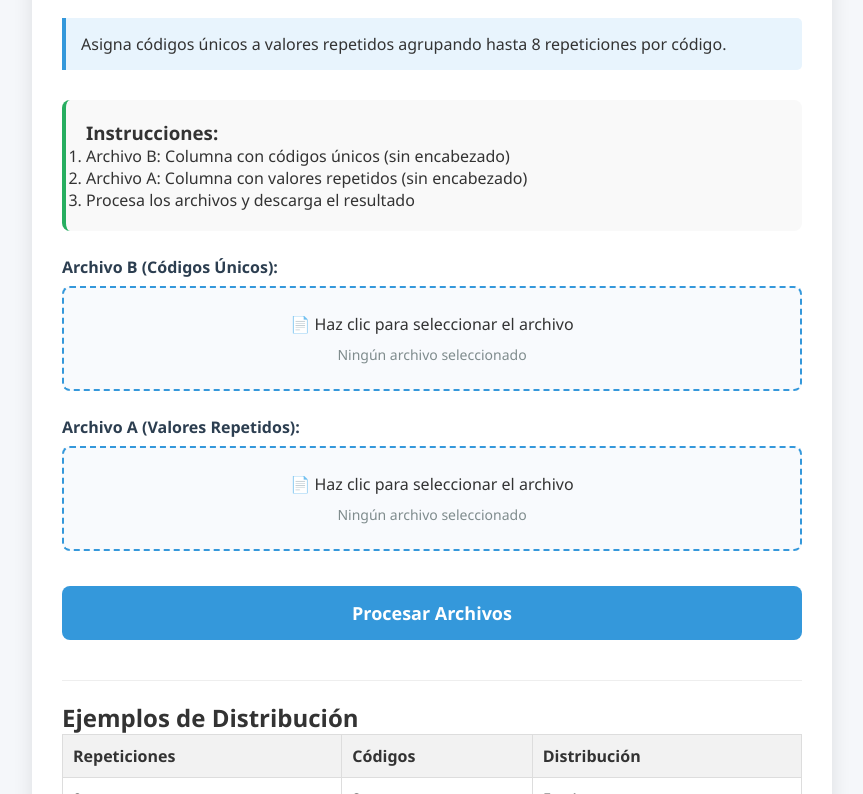
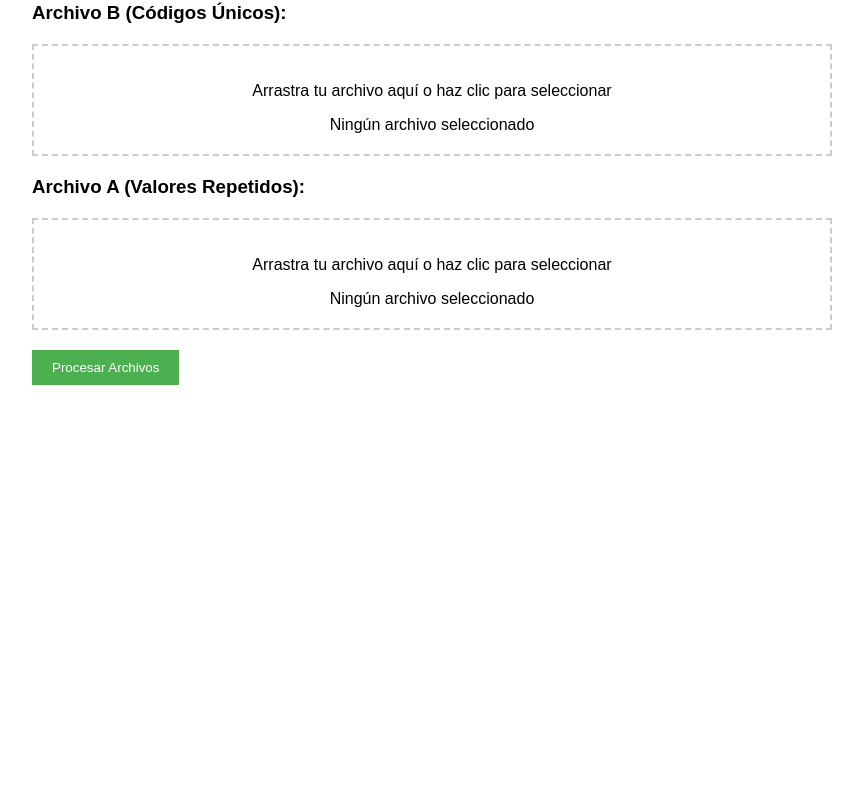
Before and after one commit to aprolim/excel, a website: page public/index.html in a window 1280 px wide. Shown: the part 135-929 px from the top of the page, without its empty margins (208-1071 px from the left). After the commit the page ends 800 px from the top, so only its background shows below. Drawn offline with Linux system fonts and the light colour scheme.

Commit message:
Update index.html

```diff
--- a/public/index.html
+++ b/public/index.html
@@ -5,107 +5,92 @@
     <meta name="viewport" content="width=device-width, initial-scale=1.0">
     <title>Asignador de Códigos</title>
     <style>
-        * { box-sizing: border-box; margin: 0; padding: 0; font-family: 'Segoe UI', Tahoma, Geneva, Verdana, sans-serif; }
-        body { background-color: #f5f7fa; color: #333; padding: 20px; }
-        .container { max-width: 800px; margin: 30px auto; background: white; border-radius: 10px; box-shadow: 0 0 20px rgba(0,0,0,0.1); padding: 30px; }
-        h1 { text-align: center; color: #2c3e50; margin-bottom: 30px; }
-        .description { background-color: #e8f4fd; border-left: 4px solid #3498db; padding: 15px; margin-bottom: 30px; border-radius: 0 5px 5px 0; }
-        .form-group { margin-bottom: 25px; }
-        label { display: block; margin-bottom: 8px; font-weight: 600; color: #2c3e50; }
-        .file-upload { border: 2px dashed #3498db; border-radius: 8px; padding: 25px; text-align: center; background-color: #f8fafd; cursor: pointer; }
-        .file-name { margin-top: 10px; font-size: 14px; color: #7f8c8d; }
-        button { background: #3498db; color: white; border: none; padding: 15px 30px; font-size: 18px; border-radius: 8px; cursor: pointer; width: 100%; font-weight: 600; margin-top: 10px; }
-        button:hover { background: #2980b9; }
-        .examples { margin-top: 40px; border-top: 1px solid #eee; padding-top: 20px; }
-        .example-table { width: 100%; border-collapse: collapse; margin-bottom: 20px; }
-        .example-table th, .example-table td { border: 1px solid #ddd; padding: 10px; text-align: left; }
-        .example-table th { background-color: #f2f2f2; font-weight: 600; }
-        .instructions { margin: 25px 0; background-color: #f9f9f9; padding: 20px; border-radius: 8px; border-left: 4px solid #27ae60; }
-        .success-message { display: none; background-color: #d4edda; color: #155724; padding: 15px; border-radius: 5px; margin-top: 20px; text-align: center; }
-        .error-message { display: none; background-color: #f8d7da; color: #721c24; padding: 15px; border-radius: 5px; margin-top: 20px; }
+        body { font-family: Arial, sans-serif; max-width: 800px; margin: 0 auto; padding: 20px; }
+        .upload-area { border: 2px dashed #ccc; padding: 20px; text-align: center; margin: 20px 0; }
+        button { background: #4CAF50; color: white; border: none; padding: 10px 20px; cursor: pointer; }
+        button:hover { background: #45a049; }
+        .file-info { margin-top: 10px; }
+        #result { margin-top: 20px; }
+        .error { color: red; }
+        .success { color: green; }
     </style>
 </head>
 <body>
-    <div class="container">
-        <h1>Asignador de Códigos</h1>
+    <h1>Asignador de Códigos</h1>
+    <p>Sube tus archivos Excel para asignar códigos únicos a valores repetidos</p>
 
-        <div class="description">
-            <p>Asigna códigos únicos a valores repetidos agrupando hasta 8 repeticiones por código.</p>
-        </div>
-
-        <div class="instructions">
-            <h3>Instrucciones:</h3>
-            <ol>
-                <li>Archivo B: Columna con códigos únicos (sin encabezado)</li>
-                <li>Archivo A: Columna con valores repetidos (sin encabezado)</li>
-                <li>Procesa los archivos y descarga el resultado</li>
-            </ol>
-        </div>
-
-        <form id="uploadForm">
-            <div class="form-group">
-                <label for="archivoB">Archivo B (Códigos Únicos):</label>
-                <div class="file-upload" onclick="document.getElementById('fileB').click()">
-                    <p>📄 Haz clic para seleccionar el archivo</p>
-                    <p class="file-name" id="fileNameB">Ningún archivo seleccionado</p>
-                </div>
-                <input type="file" id="fileB" name="archivoB" accept=".xlsx,.xls" style="display: none;" required>
-            </div>
-
-            <div class="form-group">
-                <label for="archivoA">Archivo A (Valores Repetidos):</label>
-                <div class="file-upload" onclick="document.getElementById('fileA').click()">
-                    <p>📄 Haz clic para seleccionar el archivo</p>
-                    <p class="file-name" id="fileNameA">Ningún archivo seleccionado</p>
-                </div>
-                <input type="file" id="fileA" name="archivoA" accept=".xlsx,.xls" style="display: none;" required>
-            </div>
-
-            <button type="button" onclick="procesarArchivos()">Procesar Archivos</button>
-
-            <div class="success-message" id="successMessage">
-                ¡Archivo procesado! Descarga automática iniciada.
-            </div>
-
-            <div class="error-message" id="errorMessage">
-                Error al procesar los archivos. Verifique los archivos e intente nuevamente.
-            </div>
-        </form>
-
-        <div class="examples">
-            <h2>Ejemplos de Distribución</h2>
-            <table class="example-table">
-                <tr><th>Repeticiones</th><th>Códigos</th><th>Distribución</th></tr>
-                <tr><td>9</td><td>2</td><td>5 y 4</td></tr>
-                <tr><td>12</td><td>2</td><td>6 y 6</td></tr>
-                <tr><td>17</td><td>3</td><td>6, 6 y 5</td></tr>
-                <tr><td>25</td><td>4</td><td>7, 6, 6 y 6</td></tr>
-            </table>
+    <div>
+        <h3>Archivo B (Códigos Únicos):</h3>
+        <div class="upload-area" id="dropZoneB">
+            <p>Arrastra tu archivo aquí o haz clic para seleccionar</p>
+            <input type="file" id="fileB" accept=".xlsx,.xls" style="display: none;">
+            <div class="file-info" id="fileInfoB">Ningún archivo seleccionado</div>
         </div>
     </div>
 
+    <div>
+        <h3>Archivo A (Valores Repetidos):</h3>
+        <div class="upload-area" id="dropZoneA">
+            <p>Arrastra tu archivo aquí o haz clic para seleccionar</p>
+            <input type="file" id="fileA" accept=".xlsx,.xls" style="display: none;">
+            <div class="file-info" id="fileInfoA">Ningún archivo seleccionado</div>
+        </div>
+    </div>
+
+    <button id="processBtn">Procesar Archivos</button>
+
+    <div id="result"></div>
+
     <script>
-        // Actualizar nombres de archivo
-        document.getElementById('fileB').addEventListener('change', function(e) {
-            document.getElementById('fileNameB').textContent = e.target.files[0]?.name || 'Ningún archivo seleccionado';
+        // Manejo de archivos
+        document.getElementById('dropZoneB').addEventListener('click', () => document.getElementById('fileB').click());
+        document.getElementById('dropZoneA').addEventListener('click', () => document.getElementById('fileA').click());
+
+        ['fileB', 'fileA'].forEach(id => {
+            document.getElementById(id).addEventListener('change', function(e) {
+                const file = e.target.files[0];
+                document.getElementById(`fileInfo${id.slice(4)}`).textContent =
+                    file ? file.name : 'Ningún archivo seleccionado';
+            });
         });
 
-        document.getElementById('fileA').addEventListener('change', function(e) {
-            document.getElementById('fileNameA').textContent = e.target.files[0]?.name || 'Ningún archivo seleccionado';
+        // Drag and drop
+        ['dropZoneB', 'dropZoneA'].forEach(id => {
+            const dropZone = document.getElementById(id);
+            const fileInput = document.getElementById(id === 'dropZoneB' ? 'fileB' : 'fileA');
+
+            dropZone.addEventListener('dragover', (e) => {
+                e.preventDefault();
+                dropZone.style.borderColor = '#4CAF50';
+            });
+
+            dropZone.addEventListener('dragleave', () => {
+                dropZone.style.borderColor = '#ccc';
+            });
+
+            dropZone.addEventListener('drop', (e) => {
+                e.preventDefault();
+                dropZone.style.borderColor = '#ccc';
+                if (e.dataTransfer.files.length) {
+                    fileInput.files = e.dataTransfer.files;
+                    const event = new Event('change');
+                    fileInput.dispatchEvent(event);
+                }
+            });
         });
 
         // Procesar archivos
-        function procesarArchivos() {
+        document.getElementById('processBtn').addEventListener('click', async () => {
             const fileB = document.getElementById('fileB').files[0];
             const fileA = document.getElementById('fileA').files[0];
-            const success = document.getElementById('successMessage');
-            const error = document.getElementById('errorMessage');
+            const resultDiv = document.getElementById('result');
 
-            success.style.display = 'none';
-            error.style.display = 'none';
+            resultDiv.innerHTML = '';
+            resultDiv.className = '';
 
             if (!fileB || !fileA) {
-                alert('Debe seleccionar ambos archivos');
+                resultDiv.textContent = 'Debes seleccionar ambos archivos';
+                resultDiv.className = 'error';
                 return;
             }
 
@@ -113,18 +98,18 @@
             formData.append('archivoB', fileB);
             formData.append('archivoA', fileA);
 
-            fetch('/procesar', {
-                method: 'POST',
-                body: formData
-            })
-            .then(response => {
-                if (!response.ok) throw new Error('Error en el servidor');
-                return response.blob();
-            })
-            .then(blob => {
-                success.style.display = 'block';
+            try {
+                const response = await fetch('/procesar', {
+                    method: 'POST',
+                    body: formData
+                });
 
-                // Descargar archivo
+                if (!response.ok) {
+                    const error = await response.json();
+                    throw new Error(error.error || 'Error al procesar los archivos');
+                }
+
+                const blob = await response.blob();
                 const url = window.URL.createObjectURL(blob);
                 const a = document.createElement('a');
                 a.href = url;
@@ -132,13 +117,16 @@
                 document.body.appendChild(a);
                 a.click();
                 window.URL.revokeObjectURL(url);
-            })
-            .catch(err => {
-                console.error('Error:', err);
-                error.style.display = 'block';
-                error.textContent = `Error: ${err.message || 'Verifique los archivos e intente nuevamente'}`;
-            });
-        }
+
+                resultDiv.textContent = 'Archivo procesado correctamente. Descarga iniciada.';
+                resultDiv.className = 'success';
+
+            } catch (error) {
+                console.error('Error:', error);
+                resultDiv.textContent = error.message;
+                resultDiv.className = 'error';
+            }
+        });
     </script>
 </body>
 </html>
```
